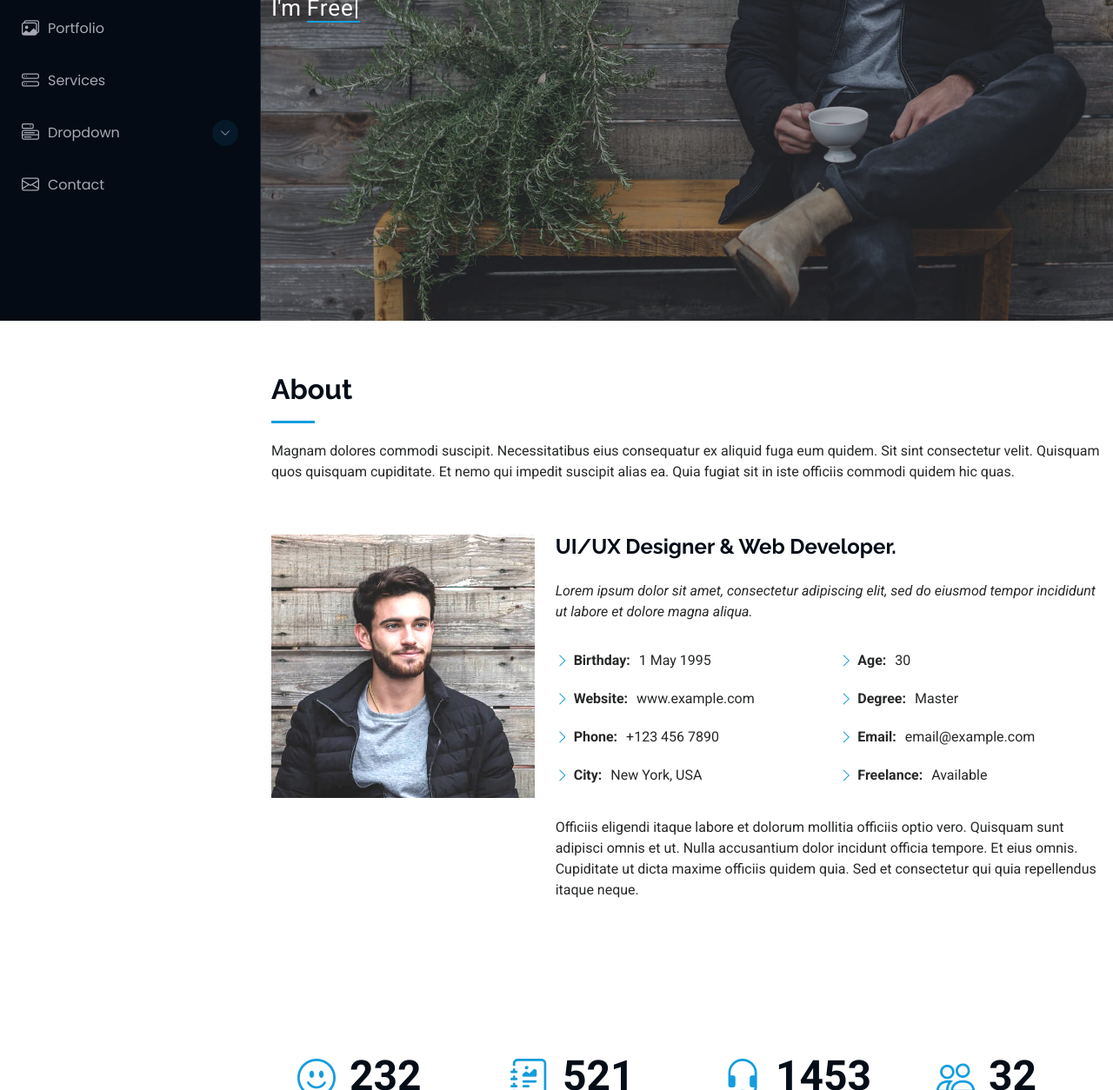
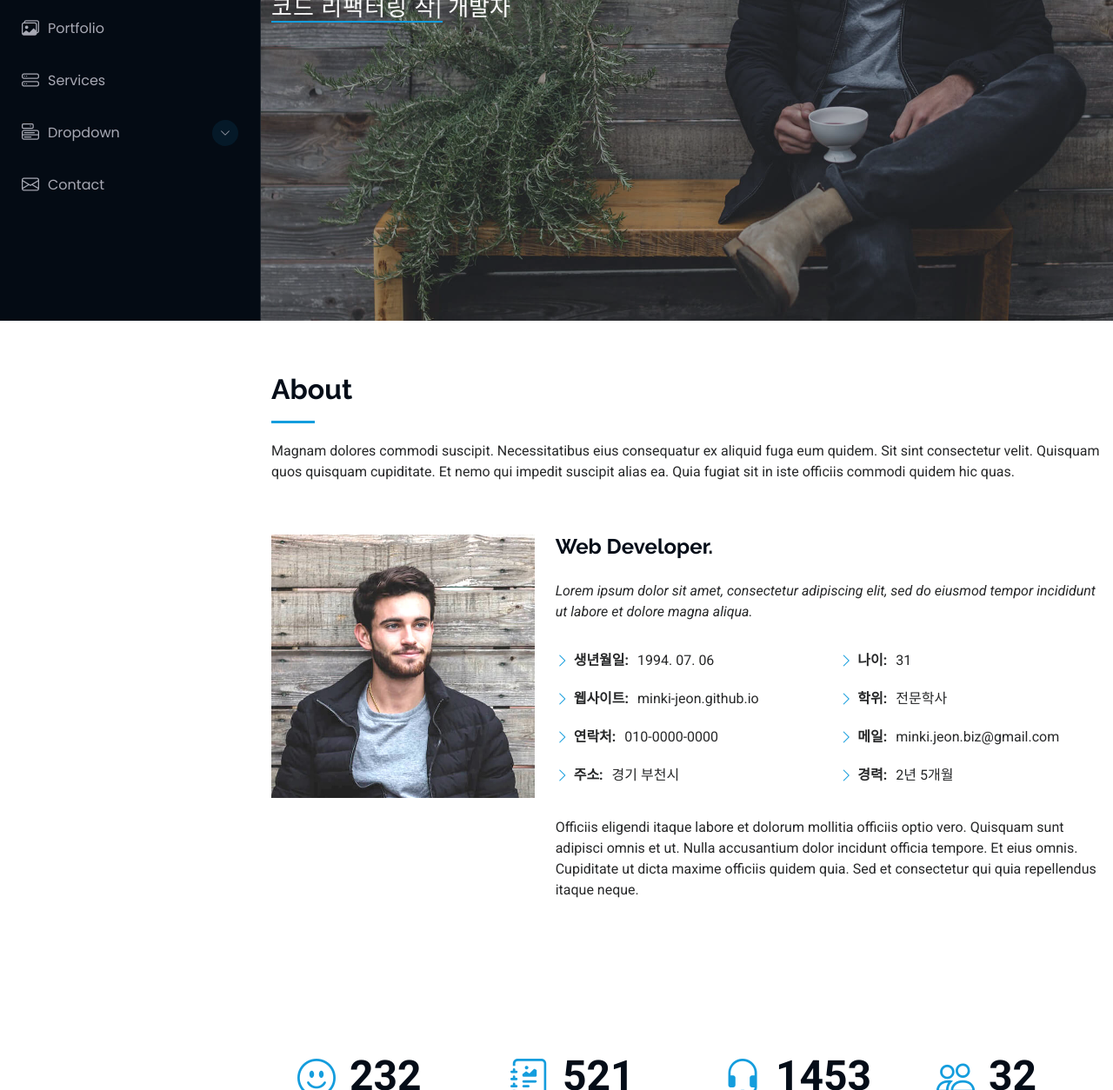
Before and after one commit to minki-jeon/minki-jeon.github.io, a plain HTML site: page index.html in a window 1280 px wide. Shown: the part 431-1685 px from the top of the page at 87% size. Drawn offline with Linux system fonts and the light colour scheme; animation ran at ten frames a second.

Commit message:
메인 텍스트 일부 수정, 각 세션 별 TODO 추가

```diff
--- a/index.html
+++ b/index.html
@@ -41,6 +41,7 @@
   <header id="header" class="header dark-background d-flex flex-column">
     <i class="header-toggle d-xl-none bi bi-list"></i>
 
+    <!-- TODO. 프로필 이미지 본인 사진으로 대체 -->
     <div class="profile-img">
       <img src="assets/img/my-profile-img.jpg" alt="" class="img-fluid rounded-circle">
     </div>
@@ -48,9 +49,10 @@
     <a href="index.html" class="logo d-flex align-items-center justify-content-center">
       <!-- Uncomment the line below if you also wish to use an image logo -->
       <!-- <img src="assets/img/logo.png" alt=""> -->
-      <h1 class="sitename">Alex Smith</h1>
+      <h1 class="sitename">전 민기</h1>
     </a>
 
+    <!-- TODO. 아래 sns-icon 영역은 이력서 등 서류 파일 링크 아이콘으로 대체 -->
     <div class="social-links text-center">
       <a href="#" class="twitter"><i class="bi bi-twitter-x"></i></a>
       <a href="#" class="facebook"><i class="bi bi-facebook"></i></a>
@@ -59,6 +61,7 @@
       <a href="#" class="linkedin"><i class="bi bi-linkedin"></i></a>
     </div>
 
+    <!-- TODO. nav-manu 공통 파일 -->
     <nav id="navmenu" class="navmenu">
       <ul>
         <li><a href="#hero" class="active"><i class="bi bi-house navicon"></i>Home</a></li>
@@ -93,12 +96,12 @@
 
     <!-- Hero Section -->
     <section id="hero" class="hero section dark-background">
-
+        <!-- TODO. 메인 배경 이미지 대체 예정 -->
       <img src="assets/img/hero-bg.jpg" alt="" data-aos="fade-in" class="">
 
       <div class="container" data-aos="fade-up" data-aos-delay="100">
-        <h2>Alex Smith</h2>
-        <p>I'm <span class="typed" data-typed-items="Designer, Developer, Freelancer, Photographer">Designer</span><span class="typed-cursor typed-cursor--blink" aria-hidden="true"></span><span class="typed-cursor typed-cursor--blink" aria-hidden="true"></span></p>
+        <h2>전 민기</h2>
+        <p><span class="typed" data-typed-items="스프링 프레임워크 기반의, 코드 리팩터링 작업을 중요시하는, 협업 도구와 커뮤니케이션 경험이 있는, 신기술과 트렌드 적응에 거부감이 없는">Spring Framework 기반의</span><span class="typed-cursor typed-cursor--blink" aria-hidden="true"></span><span class="typed-cursor typed-cursor--blink" aria-hidden="true"></span> 개발자 </p>
       </div>
 
     </section><!-- /Hero Section -->
@@ -109,6 +112,7 @@
       <!-- Section Title -->
       <div class="container section-title" data-aos="fade-up">
         <h2>About</h2>
+        <!-- TODO. 간단한 자기소개 1 -->
         <p>Magnam dolores commodi suscipit. Necessitatibus eius consequatur ex aliquid fuga eum quidem. Sit sint consectetur velit. Quisquam quos quisquam cupiditate. Et nemo qui impedit suscipit alias ea. Quia fugiat sit in iste officiis commodi quidem hic quas.</p>
       </div><!-- End Section Title -->
 
@@ -119,7 +123,8 @@
             <img src="assets/img/my-profile-img.jpg" class="img-fluid" alt="">
           </div>
           <div class="col-lg-8 content">
-            <h2>UI/UX Designer &amp; Web Developer.</h2>
+            <h2>Web Developer.</h2>
+            <!-- TODO. 직무 관련 간단한 자기 소개 -->
             <p class="fst-italic py-3">
               Lorem ipsum dolor sit amet, consectetur adipiscing elit, sed do eiusmod tempor incididunt ut labore et dolore
               magna aliqua.
@@ -127,22 +132,24 @@
             <div class="row">
               <div class="col-lg-6">
                 <ul>
-                  <li><i class="bi bi-chevron-right"></i> <strong>Birthday:</strong> <span>1 May 1995</span></li>
-                  <li><i class="bi bi-chevron-right"></i> <strong>Website:</strong> <span>www.example.com</span></li>
-                  <li><i class="bi bi-chevron-right"></i> <strong>Phone:</strong> <span>+123 456 7890</span></li>
-                  <li><i class="bi bi-chevron-right"></i> <strong>City:</strong> <span>New York, USA</span></li>
+                  <!-- TODO. 포트폴리오 사이트 링크 제출 시 정보 작성 -->
+                  <li><i class="bi bi-chevron-right"></i> <strong>생년월일:</strong> <span>1994. 07. 06</span></li>
+                  <li><i class="bi bi-chevron-right"></i> <strong>웹사이트:</strong> <span>minki-jeon.github.io</span></li>
+                  <li><i class="bi bi-chevron-right"></i> <strong>연락처:</strong> <span>010-0000-0000</span></li>
+                  <li><i class="bi bi-chevron-right"></i> <strong>주소:</strong> <span>경기 부천시</span></li>
                 </ul>
               </div>
               <div class="col-lg-6">
                 <ul>
-                  <li><i class="bi bi-chevron-right"></i> <strong>Age:</strong> <span>30</span></li>
-                  <li><i class="bi bi-chevron-right"></i> <strong>Degree:</strong> <span>Master</span></li>
-                  <li><i class="bi bi-chevron-right"></i> <strong>Email:</strong> <span>email@example.com</span></li>
-                  <li><i class="bi bi-chevron-right"></i> <strong>Freelance:</strong> <span>Available</span></li>
+                  <li><i class="bi bi-chevron-right"></i> <strong>나이:</strong> <span>31</span></li>
+                  <li><i class="bi bi-chevron-right"></i> <strong>학위:</strong> <span>전문학사</span></li>
+                  <li><i class="bi bi-chevron-right"></i> <strong>메일:</strong> <span>minki.jeon.biz@gmail.com </span></li>
+                  <li><i class="bi bi-chevron-right"></i> <strong>경력:</strong> <span>2년 5개월</span></li>
                 </ul>
               </div>
             </div>
             <p class="py-3">
+                <!-- TODO. 간단한 자기소개 2 -->
               Officiis eligendi itaque labore et dolorum mollitia officiis optio vero. Quisquam sunt adipisci omnis et ut. Nulla accusantium dolor incidunt officia tempore. Et eius omnis.
               Cupiditate ut dicta maxime officiis quidem quia. Sed et consectetur qui quia repellendus itaque neque.
             </p>
@@ -155,6 +162,7 @@
 
     <!-- Stats Section -->
     <section id="stats" class="stats section">
+        <!-- TODO. 삭제 또는 대체 가능한 정보 고민 (수치로 표현할 수 있는 본인의 정보, ex. 본인의 능력치 등) -->
 
       <div class="container" data-aos="fade-up" data-aos-delay="100">
 
@@ -200,7 +208,7 @@
 
     <!-- Skills Section -->
     <section id="skills" class="skills section light-background">
-
+        <!-- TODO. 기술스택 -->
       <!-- Section Title -->
       <div class="container section-title" data-aos="fade-up">
         <h2>Skills</h2>
@@ -269,7 +277,7 @@
 
     <!-- Resume Section -->
     <section id="resume" class="resume section">
-
+        <!-- TODO. 학력+자격증, 교육, 경력사항 -->
       <!-- Section Title -->
       <div class="container section-title" data-aos="fade-up">
         <h2>Resume</h2>
@@ -346,7 +354,7 @@
 
     <!-- Portfolio Section -->
     <section id="portfolio" class="portfolio section light-background">
-
+        <!-- TODO. 포트폴리오 - Tab1) 업무 프로젝트, Tab2) 토이 프로젝트 작업물 github-repo 등 Detail 링크 -->
       <!-- Section Title -->
       <div class="container section-title" data-aos="fade-up">
         <h2>Portfolio</h2>
@@ -521,7 +529,7 @@
 
     <!-- Services Section -->
     <section id="services" class="services section">
-
+        <!-- TODO. 경력기술서 - 프로젝트명 , 링크 - 각 프로젝트의 세부내용 페이지 -->
       <!-- Section Title -->
       <div class="container section-title" data-aos="fade-up">
         <h2>Services</h2>
@@ -586,7 +594,7 @@
       </div>
 
     </section><!-- /Services Section -->
-
+<!-- TODO. 삭제 -->
     <!-- Testimonials Section -->
     <section id="testimonials" class="testimonials section light-background">
 
@@ -698,7 +706,7 @@
       </div>
 
     </section><!-- /Testimonials Section -->
-
+<!-- TODO. 삭제 -->
     <!-- Contact Section -->
     <section id="contact" class="contact section">
 
```
